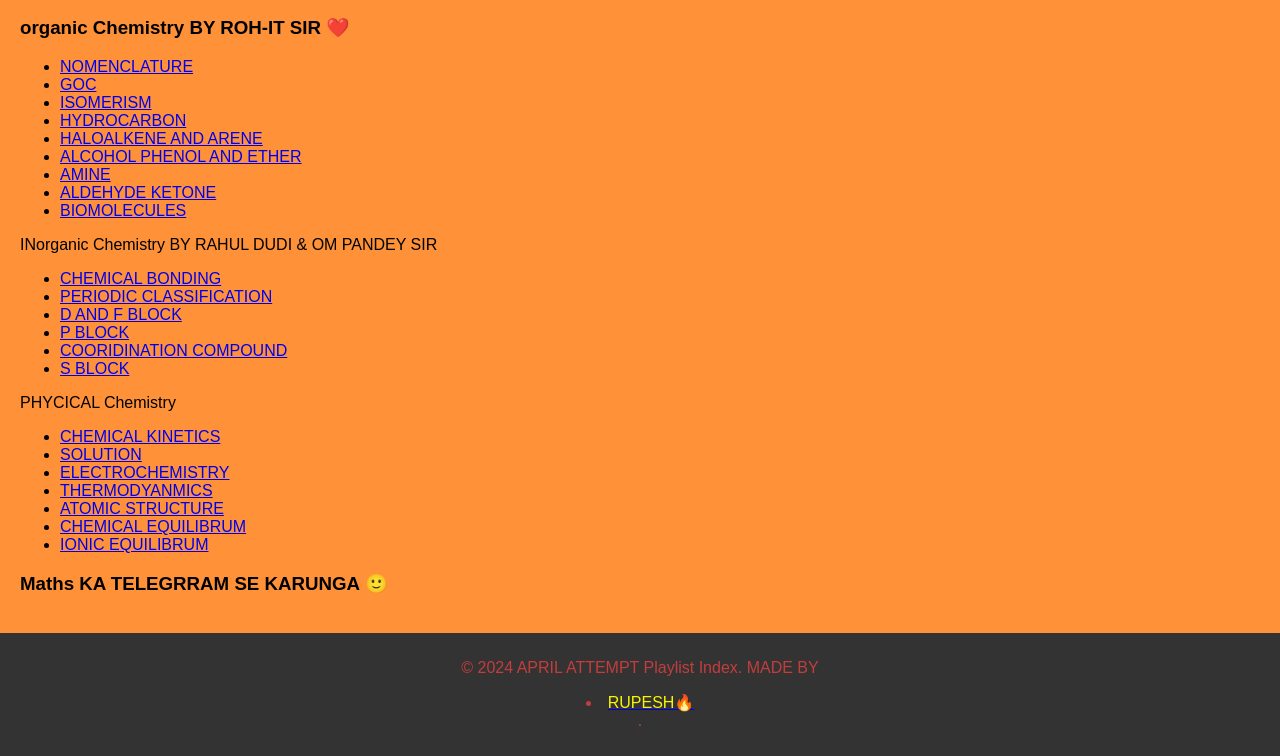
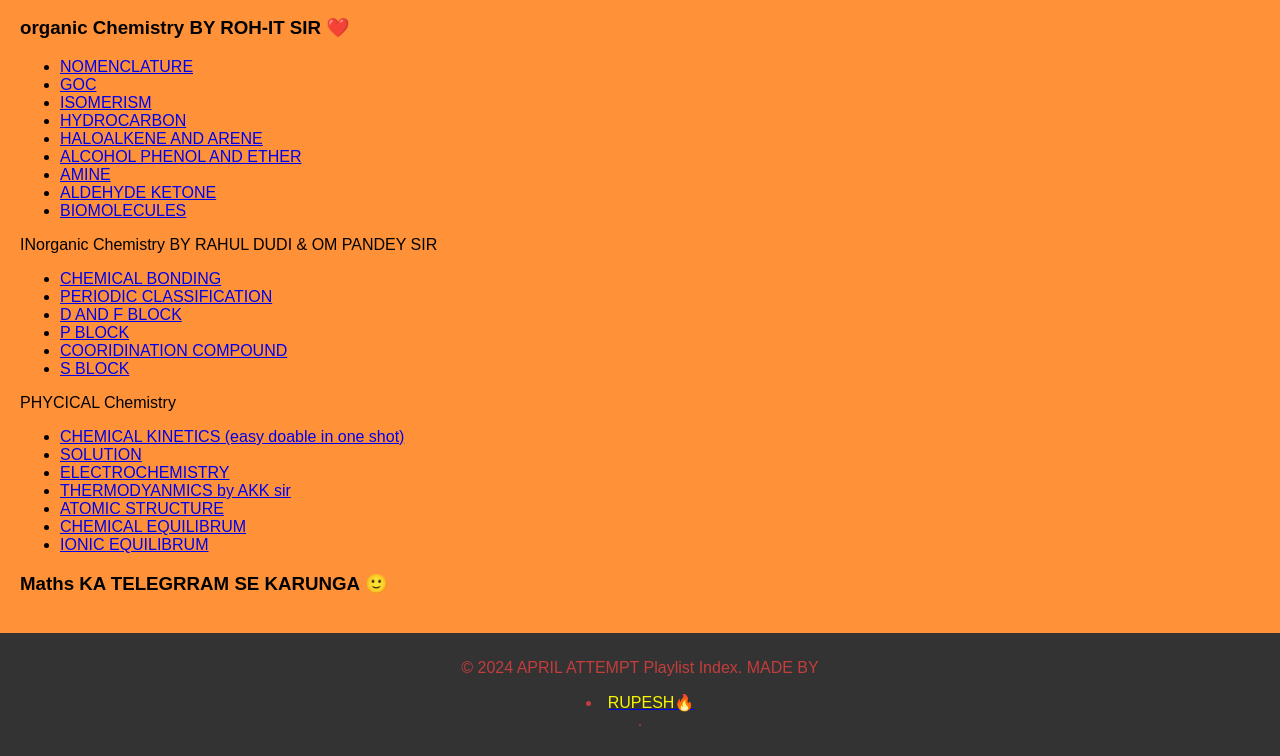
Before and after one commit to kalyug-kali/lectureplay, a plain HTML site: page index.html in a window 1280 px wide. Shown: the part 644-1400 px from the top of the page. Drawn offline with Linux system fonts and the light colour scheme.

Commit message:
Update index.html

```diff
--- a/index.html
+++ b/index.html
@@ -123,10 +123,10 @@
         </ul>
             <h7>PHYCICAL Chemistry</h7>
         <UL>
-            <li><a href="https://www.youtube.com/playlist?list=YOUR_CHEMISTRY_PLAYLIST_ID">CHEMICAL KINETICS</a></li>
+            <li><a href="https://www.youtube.com/watch?v=Jt7Rlad12Yk&pp=ygUeY2hlbWljYWwga2luZXRpY3Mgb25lIHNob3QgamVl">CHEMICAL KINETICS (easy doable in one shot)</a></li>
             <li><a href="https://www.youtube.com/playlist?list=YOUR_CHEMISTRY_PLAYLIST_ID">SOLUTION</a></li>
             <li><a href="https://www.youtube.com/playlist?list=YOUR_CHEMISTRY_PLAYLIST_ID">ELECTROCHEMISTRY</a></li>
-            <li><a href="https://www.youtube.com/playlist?list=YOUR_CHEMISTRY_PLAYLIST_ID">THERMODYANMICS</a></li>
+            <li><a href="https://youtube.com/playlist?list=PL-dqO7DE9rgmnxPnNAchSwexuiOQ5xGsU&feature=shared">THERMODYANMICS by AKK sir</a></li>
             <li><a href="https://www.youtube.com/playlist?list=YOUR_CHEMISTRY_PLAYLIST_ID">ATOMIC STRUCTURE</a></li>
             <li><a href="https://www.youtube.com/playlist?list=YOUR_CHEMISTRY_PLAYLIST_ID">CHEMICAL EQUILIBRUM</a></li>
             <li><a href="https://www.youtube.com/playlist?list=YOUR_CHEMISTRY_PLAYLIST_ID">IONIC EQUILIBRUM</a></li>
```
